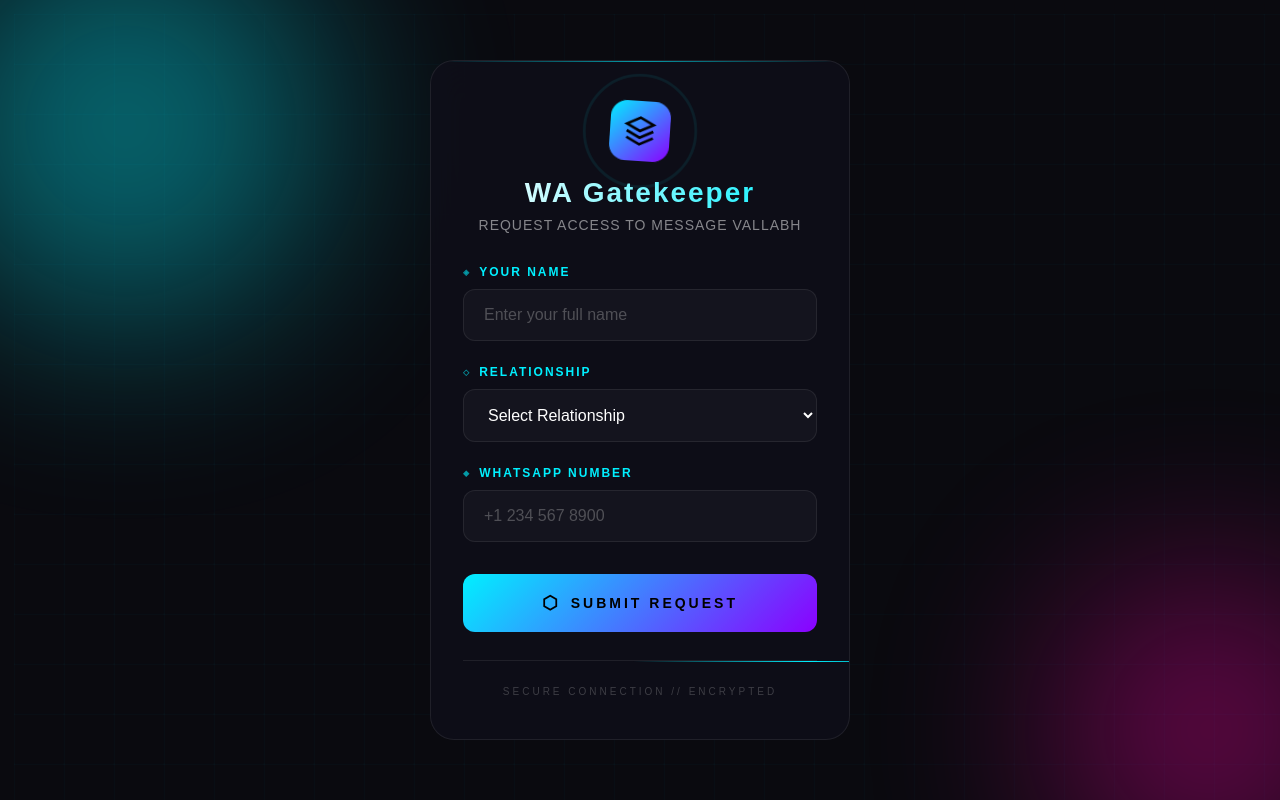
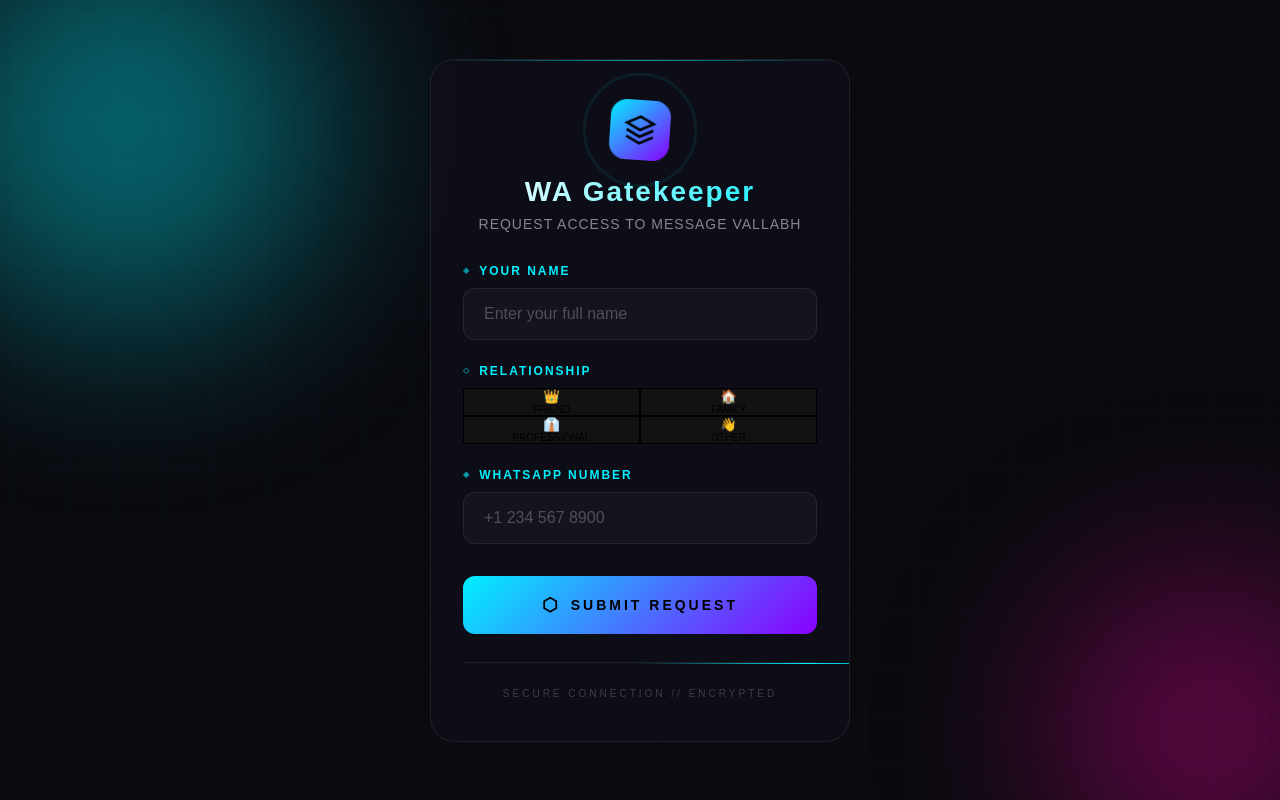
Before and after one commit to vallabh2504/WA-Onboarding, a React (Vite) app: page / in a window 1280 px wide. Built offline with nearby package versions, Linux system fonts and the light colour scheme.

Commit message:
UI: Switched relationship to 2x2 grid selection

```diff
--- a/src/App.jsx
+++ b/src/App.jsx
@@ -107,19 +107,28 @@ function App() {
                 <span className="label-icon">◇</span>
                 Relationship
               </label>
-              <select
-                name="relation"
-                value={formData.relation}
-                onChange={handleChange}
-                className="cyber-input"
-                required
-              >
-                <option value="" disabled className="bg-[#0a0a0c]">Select Relationship</option>
-                <option value="Friend" className="bg-[#0a0a0c]">Friend (Inner Circle)</option>
-                <option value="Family" className="bg-[#0a0a0c]">Family</option>
-                <option value="Professional" className="bg-[#0a0a0c]">Professional Colleague</option>
-                <option value="Stranger" className="bg-[#0a0a0c]">Acquaintance / Other</option>
-              </select>
+              <div className="grid grid-cols-2 gap-3 mt-2">
+                {[
+                  { id: 'Friend', label: 'Friend', icon: '👑' },
+                  { id: 'Family', label: 'Family', icon: '🏠' },
+                  { id: 'Professional', label: 'Professional', icon: '👔' },
+                  { id: 'Stranger', label: 'Other', icon: '👋' }
+                ].map((option) => (
+                  <button
+                    key={option.id}
+                    type="button"
+                    onClick={() => setFormData({ ...formData, relation: option.id })}
+                    className={`flex flex-col items-center justify-center p-3 rounded-lg border transition-all duration-300 ${
+                      formData.relation === option.id
+                        ? 'bg-cyan-500/20 border-cyan-400 text-cyan-300 shadow-[0_0_15px_rgba(34,211,238,0.3)]'
+                        : 'bg-[#121214] border-gray-800 text-gray-400 hover:border-gray-600'
+                    }`}
+                  >
+                    <span className="text-xl mb-1">{option.icon}</span>
+                    <span className="text-[10px] uppercase tracking-wider font-semibold">{option.label}</span>
+                  </button>
+                ))}
+              </div>
               <div className="input-line"></div>
             </div>
 
```
